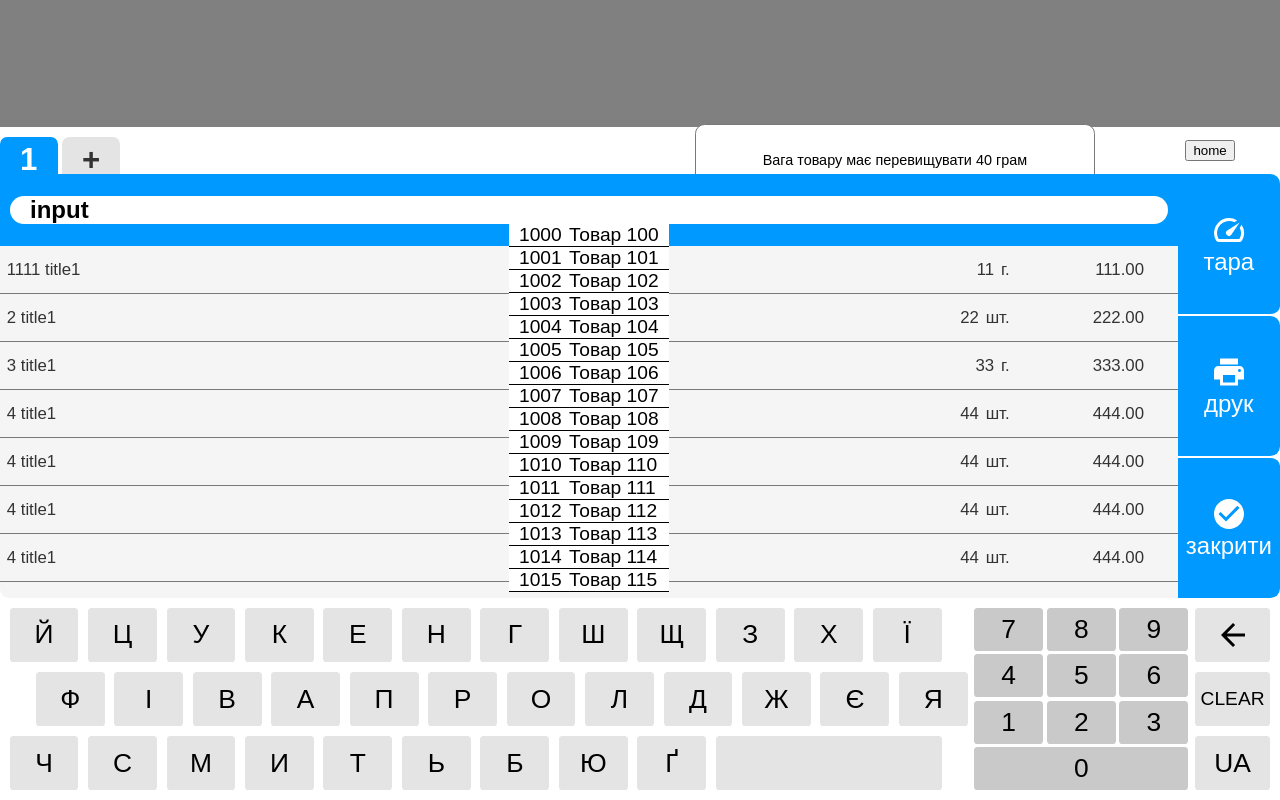
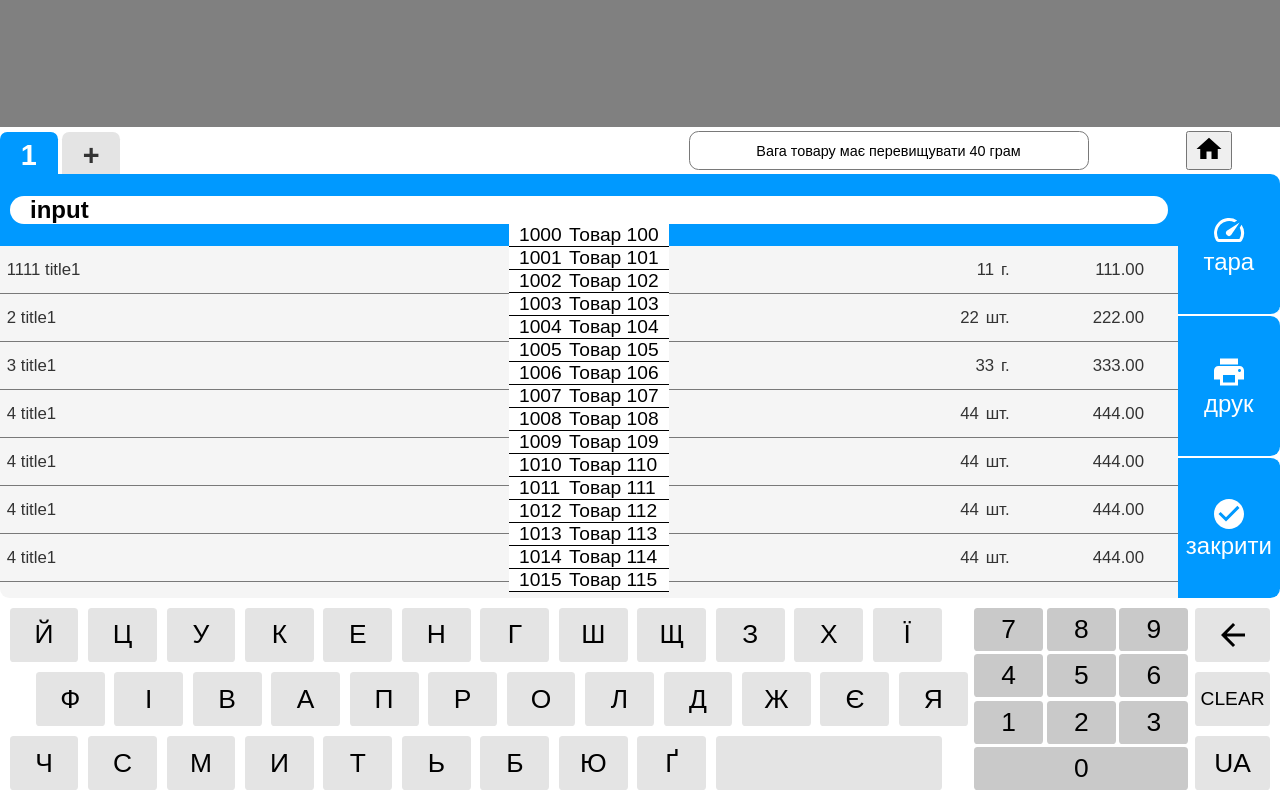
Before and after one commit to NeverSmileMan/testo, a React (Create React App) app: page / in a window 1280 px wide. Built offline with nearby package versions, Linux system fonts and the light colour scheme.

Commit message:
change tabs style

```diff
--- a/src/tabs/Hints.tsx
+++ b/src/tabs/Hints.tsx
@@ -1,4 +1,4 @@
-import React, {FunctionComponent} from 'react';
+import React, {FunctionComponent, useState} from 'react';
 import {makeStyles} from "@material-ui/styles";
 
 interface OwnProps {
@@ -8,34 +8,34 @@ type Props = OwnProps;
 
 const Hints: FunctionComponent<Props> = (props) => {
 
+
+	const [state, setState] = useState('Вага товару має перевищувати 40 грам')
+
 	const styles = makeStyles({
 		hints: {
 			width: '400px',
 			display: 'flex',
 			justifyContent: 'center',
 			alignItems: 'center',
-			padding: '.4rem 0 .4rem .4rem',
 			height: '100%',
 		},
-		hints_input: {
+		hints_messages: {
 			width: '100%',
-			height: '100%',
+			height: '80%',
 			borderRadius: '.4rem',
-			padding: '.8em',
-			textAlign: 'center',
 			fontSize: '.6em',
 			border: '1px solid #797979',
+			display: 'flex',
+			justifyContent: 'center',
+			alignItems: 'center',
 		}
 	})
 
-	const {hints, hints_input} = styles()
+	const {hints, hints_messages} = styles()
 
 	return (
 		<div className={hints}>
-			<input className={hints_input}
-			       type="text"
-			       readOnly={true}
-			       value="Вага товару має перевищувати 40 грам"/>
+			<div className={hints_messages}>{state}</div>
 		</div>
 	);
 };
--- a/src/tabs/HomeButton.tsx
+++ b/src/tabs/HomeButton.tsx
@@ -1,6 +1,6 @@
 import React, {FunctionComponent} from 'react';
 import {makeStyles} from "@material-ui/styles";
-import {MAX_NUMBER_OF_TABS} from "./Tabs";
+import HomeIcon from '@material-ui/icons/Home';
 
 interface OwnProps {
 }
@@ -25,7 +25,9 @@ const HomeButton: FunctionComponent<Props> = (props) => {
 	const {home} = styles()
 	return (
 		<div className={home}>
-			<button onClick={click}>home</button>
+			<button onClick={click}>
+				<HomeIcon fontSize="small" />
+			</button>
 		</div>
 	);
 };
--- a/src/tabs/Tab.tsx
+++ b/src/tabs/Tab.tsx
@@ -1,7 +1,6 @@
-import React, {FC, useContext, useState} from "react";
+import React, {FC, useState} from "react";
 import {makeStyles} from "@material-ui/styles";
 import {MAX_NUMBER_OF_TABS} from "./Tabs";
-// import {DataContext} from "../App";
 
 enum ItemType {
 	WEIGHT,
@@ -35,9 +34,6 @@ interface PropsTab {
 
 const Tab: FC<PropsTab> = ({tab, setActive}) => {
 
-	// const data = useContext(DataContext)
-	// console.log(data)
-
 	const [number, setNumber] = useState(tab.tabNumber)
 	const [tara, setTara] = useState(0)
 	const [items, setItems] = useState([{}]) // список товарів
@@ -63,7 +59,7 @@ const Tab: FC<PropsTab> = ({tab, setActive}) => {
 			width: `calc((100% - 1.6rem) / ${MAX_NUMBER_OF_TABS})`,
 			height: '100%',
 			borderRadius: '.3rem .3rem 0 0',
-			fontSize: '1.3em',
+			fontSize: '1.2em',
 			fontWeight: 'bolder',
 			display: 'flex',
 			alignItems: 'center',
@@ -71,20 +67,8 @@ const Tab: FC<PropsTab> = ({tab, setActive}) => {
 			backgroundColor: '#e4e4e4',
 			color: '#333',
 			border: 'none',
-			padding: '.5rem 0',
 		},
 		tab_active: {
-			marginRight: '.2rem',
-			width: `calc((100% - 1.6rem) / ${MAX_NUMBER_OF_TABS})`,
-			height: '100%',
-			borderRadius: '.3rem .3rem 0 0',
-			fontSize: '1.3em',
-			fontWeight: 'bolder',
-			display: 'flex',
-			alignItems: 'center',
-			justifyContent: 'center',
-			border: 'none',
-			padding: '.5rem 0',
 			backgroundColor: '#09f',
 			color: '#fff',
 			outline: 'none',
@@ -93,11 +77,11 @@ const Tab: FC<PropsTab> = ({tab, setActive}) => {
 
 	const {tab_style, tab_active} = styles()
 
-	return <button id={tab.tabNumber.toString()}
+	return <div id={tab.tabNumber.toString()}
 	               onClick={setActive}
-	               className={tab.active ? tab_active : tab_style}>
+	               className={`${tab_style} ${tab.active ? tab_active : ''}`}>
 		{number}
-	</button>
+	</div>
 
 }
 export default Tab;
--- a/src/tabs/Tabs.tsx
+++ b/src/tabs/Tabs.tsx
@@ -1,4 +1,4 @@
-import React, {FC, useCallback, useEffect, useState} from "react";
+import React, {FC, useCallback, useState} from "react";
 import Tab, {ITab} from "./Tab";
 import {makeStyles} from "@material-ui/styles";
 
@@ -30,7 +30,7 @@ const Tabs: FC = () => {
 	//видаляєм активні таби
 	const removeActiveTabs = (arr: Array<ITab>) => arr.forEach((value: ITab) => value.active = false)
 
-	const setActive = useCallback((e: React.MouseEvent<HTMLButtonElement>) => {
+	const setActive = useCallback((e: React.MouseEvent<HTMLDivElement>) => {
 		removeActiveTabs(numbers)
 		const activeEl = +(e.target as Element).id
 		numbers[activeEl - 1].active = true
@@ -41,16 +41,14 @@ const Tabs: FC = () => {
 	// 	console.log(`activeTab change = ${activeTab}`)
 	// }, [numbers, activeTab])
 
-	const addTab = useCallback((e: React.MouseEvent<HTMLButtonElement>) => {
+	const addTab = useCallback((e: React.MouseEvent<HTMLDivElement>) => {
 // =====================================================================================
 		const orderNumber = ordersFreeNums.findIndex(item => item) + 1;
 		console.log(ordersFreeNums[orderNumber], orderNumber)
 		setOrdersFreeNums([...ordersFreeNums, ordersFreeNums[orderNumber] = false])
-		console.log(ordersFreeNums)
 		// ordersFreeNums[orderNumber - 1] = false
 		// console.log(orderNumber)
 // =====================================================================================
-
 
 		removeActiveTabs(numbers)
 		// filter
@@ -72,15 +70,14 @@ const Tabs: FC = () => {
 		tabs: {
 			display: 'flex',
 			width: '60%',
-			paddingTop: '.4rem',
+			paddingTop: '.2rem',
 			height: '100%',
 		},
 		tab: {
-			marginRight: '.2rem',
 			width: `calc((100% - 1.6rem) / ${MAX_NUMBER_OF_TABS})`,
 			height: '100%',
 			borderRadius: '.3rem .3rem 0 0',
-			fontSize: '1.3em',
+			fontSize: '1.2em',
 			fontWeight: 'bolder',
 			display: 'flex',
 			alignItems: 'center',
@@ -88,7 +85,6 @@ const Tabs: FC = () => {
 			backgroundColor: '#e4e4e4',
 			color: '#333',
 			border: 'none',
-			padding: '.5rem 0',
 			boxSizing: 'border-box',
 		},
 		none: {
@@ -104,10 +100,9 @@ const Tabs: FC = () => {
 			                                  tab={tab}
 			                                  key={index + 1}/>
 			)}
-			<button className={numbers.length === MAX_NUMBER_OF_TABS ? none : tab}
-			        disabled={numbers.length + 1 > MAX_NUMBER_OF_TABS}
-			        onClick={addTab}>+
-			</button>
+			<div className={numbers.length === MAX_NUMBER_OF_TABS ? none : tab}
+			     onClick={addTab}>+
+			</div>
 		</div>
 	)
 }
```
